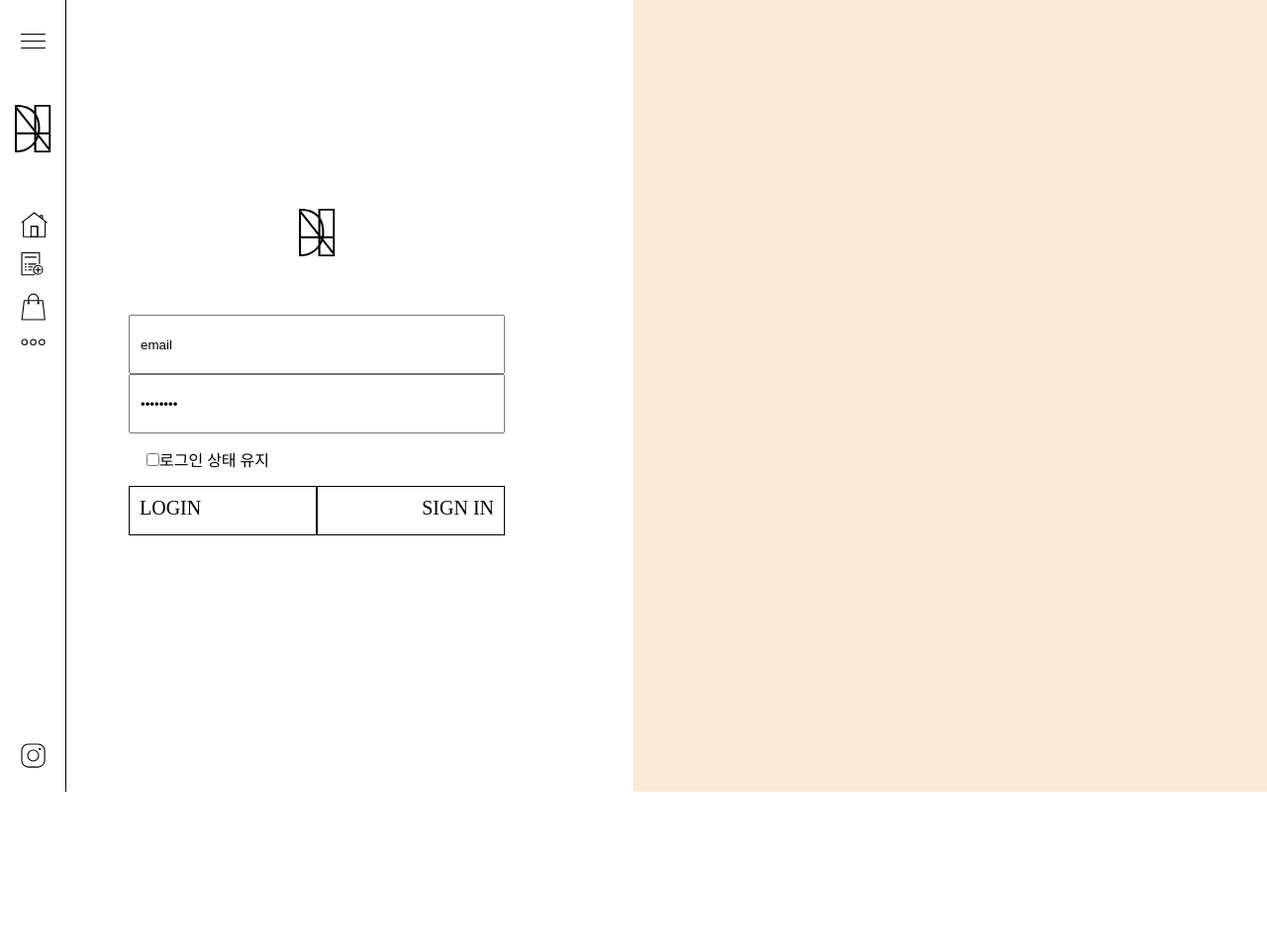
After one commit to HEND-0/MVP, a Django app: page /login in a window 1280 px wide. The commit adds this page. Shown: the whole page at 99% size. Run offline with Django 3.2, Linux system fonts and the light colour scheme.

Commit message:
login, signin 페이지 완성

```diff
--- a/HEND/HEND/settings.py
+++ b/HEND/HEND/settings.py
@@ -55,7 +55,7 @@ ROOT_URLCONF = 'HEND.urls'
 TEMPLATES = [
     {
         'BACKEND': 'django.template.backends.django.DjangoTemplates',
-        'DIRS': [],
+        'DIRS': ['HEND/templates'],
         'APP_DIRS': True,
         'OPTIONS': {
             'context_processors': [
--- /dev/null
+++ b/HEND/HEND/templates/sidebar.html
@@ -0,0 +1,39 @@
+{% load static %}
+<!DOCTYPE html>
+<html lang="en">
+
+<head>
+  <meta charset="UTF-8">
+  <meta name="viewport" content="width=device-width, initial-scale=1.0">
+  <title>HEND</title>
+  <link rel="stylesheet" href="{% static 'css/home.css' %}">
+  <link rel="stylesheet" href="{% static 'css/signin.css' %}">
+  <link rel="stylesheet" href="{% static 'css/panel.css' %}">
+  <link rel="stylesheet" href="{% static 'css/loginn.css' %}">
+</head>
+
+<body>
+
+    <div class="sidebar">
+      <div class="hamburg_bar">
+        <div class="hamburg_ele hamburg_ele1"></div>
+        <div class="hamburg_ele hamburg_ele2"></div>
+        <div class="hamburg_ele hamburg_ele3"></div>
+      </div>
+
+      <div class="main_logo"><img src="{% static 'img/logo-short.svg' %}" alt="logo"></div>
+      <ul class="menu_bar">
+        <li><img src="{% static 'img/home.svg' %}" alt="home"></li>
+        <li><img src="{% static 'img/create-order.svg' %}" alt="order"></li>
+        <li><img src="{% static 'img/shopping-bag.svg' %}" alt="shopping"></li>
+        <li><img src="{% static  'img/mypage.svg' %}" alt="mypage"></li>
+      </ul>
+      <span class="insta_icon"> <img src="{% static 'img/instagram.svg' %}" alt="instagram"></span>
+    </div>
+
+    {% block content %}
+    {% endblock %}
+
+</body>
+
+</html>
--- a/HEND/main/static/css/home.css
+++ b/HEND/main/static/css/home.css
@@ -13,15 +13,13 @@
   width: 37px;
   height: 48px;
 }
-.nav_bar{
+.sidebar{
   display: flex;
   flex-direction: column;
-  justify-content: center;
   align-items: center;
   border-right:1px solid black;
   width: 67px;
   height: 100vh;
-  position: sticky;
   position: fixed;
   background-color: white;
 }
@@ -43,7 +41,9 @@
   height: 26px;
 }
 .insta_icon{
-  margin-top: 270px;
+  /* bottom: 30px; */
+    position: absolute;
+    bottom: 20px;
 }
 .main{
   /* width: 100%; */
--- /dev/null
+++ b/HEND/main/static/css/loginn.css
@@ -0,0 +1,44 @@
+.login_container{
+  display: grid;
+  grid-template-columns: 1fr 1fr;
+  height: 100vh;
+}
+
+.login_form{
+  display: flex;
+  position: relative;
+  flex-direction: column;
+  /* justify-content: center; */
+  top: 20%;
+  align-items: center;
+}
+
+.checkbox{
+  width: 13px;
+  height: 13px;
+  margin-top: 20px;
+  margin-bottom: 20px;
+}
+.login_status{
+  position: relative;
+  right: 110px;
+}
+.login_btn_container{
+  display: flex;
+  width: 380px;
+  height: 50px;
+}
+.logform_login_btn{
+  width: 190px;
+  padding: 10px;
+  border: 1px solid black;
+  text-align: left;
+  font-size: 20px;
+}
+.logform_signin_btn{
+  width: 190px;
+  padding: 10px;
+  border: 1px solid black;
+  text-align: right;
+  font-size: 20px;
+}
--- /dev/null
+++ b/HEND/main/static/css/signin.css
@@ -0,0 +1,31 @@
+
+.signin_container{
+  display: grid;
+  grid-template-columns: 1fr 1fr;
+  height: 100vh;
+}
+
+.signin_form{
+  display: flex;
+  flex-direction: column;
+  justify-content: center;
+  align-items: center;
+}
+
+.detail_img{
+  background-color: antiquewhite;
+}
+input{
+  width: 380px;
+  height: 60px;
+  padding: 10px;
+}
+.signin_btn{
+  width: 380px;
+  height: 60px;
+  text-align: left;
+  margin-top: 80px;
+  padding: 20px;
+  background-color: white;
+  border: 1px solid black;
+}
--- /dev/null
+++ b/HEND/main/templates/login.html
@@ -0,0 +1,34 @@
+{% extends 'sidebar.html' %}
+<!-- {% load static %} -->
+<!DOCTYPE html>
+<html lang="en">
+<head>
+  <meta charset="UTF-8">
+  <meta name="viewport" content="width=device-width, initial-scale=1.0">
+  <title>Document</title>
+</head>
+<body>
+  {% block content %}
+    <div class="login_container">
+
+        <form action="" class="login_form">
+          <div class="main_logo"><img src="{% static 'img/logo-short.svg' %}" alt="logo"></div>
+          <input type="text"" class="email"value="email">
+          <div class="password">
+            <input type="password" class="password" value="password">
+            <!-- <span>forgot?</span> -->
+          </div>
+
+
+          <div class="login_status"><input type="checkbox" class="checkbox"><span>로그인 상태 유지</span></div>
+          <div class="login_btn_container">
+            <div class="logform_login_btn">LOGIN</div>
+            <div class="logform_signin_btn">SIGN IN</div>
+          </div>
+        </form>
+
+      <div class="detail_img"></div>
+    </div>
+  {% endblock %}
+</body>
+</html>
--- a/HEND/main/urls.py
+++ b/HEND/main/urls.py
@@ -2,5 +2,7 @@ from django.urls import path
 from . import views
 
 urlpatterns = [
-    path('', views.home, name='home')
+    path('', views.home, name='home'),
+    path('signin', views.signin, name='signin'),
+    path('login', views.login, name='login'),
 ]
--- a/HEND/main/views.py
+++ b/HEND/main/views.py
@@ -3,3 +3,9 @@ from django.shortcuts import render
 
 def home(request):
   return render(request, 'home.html')
+
+def signin(request):
+  return render(request, 'signin.html')
+
+def login(request):
+  return render(request, 'login.html')
```
Also changed, not shown: HEND/main/templates/home.html (+7 -5 lines), HEND/main/templates/signin.html (added, +32 -0 lines).
